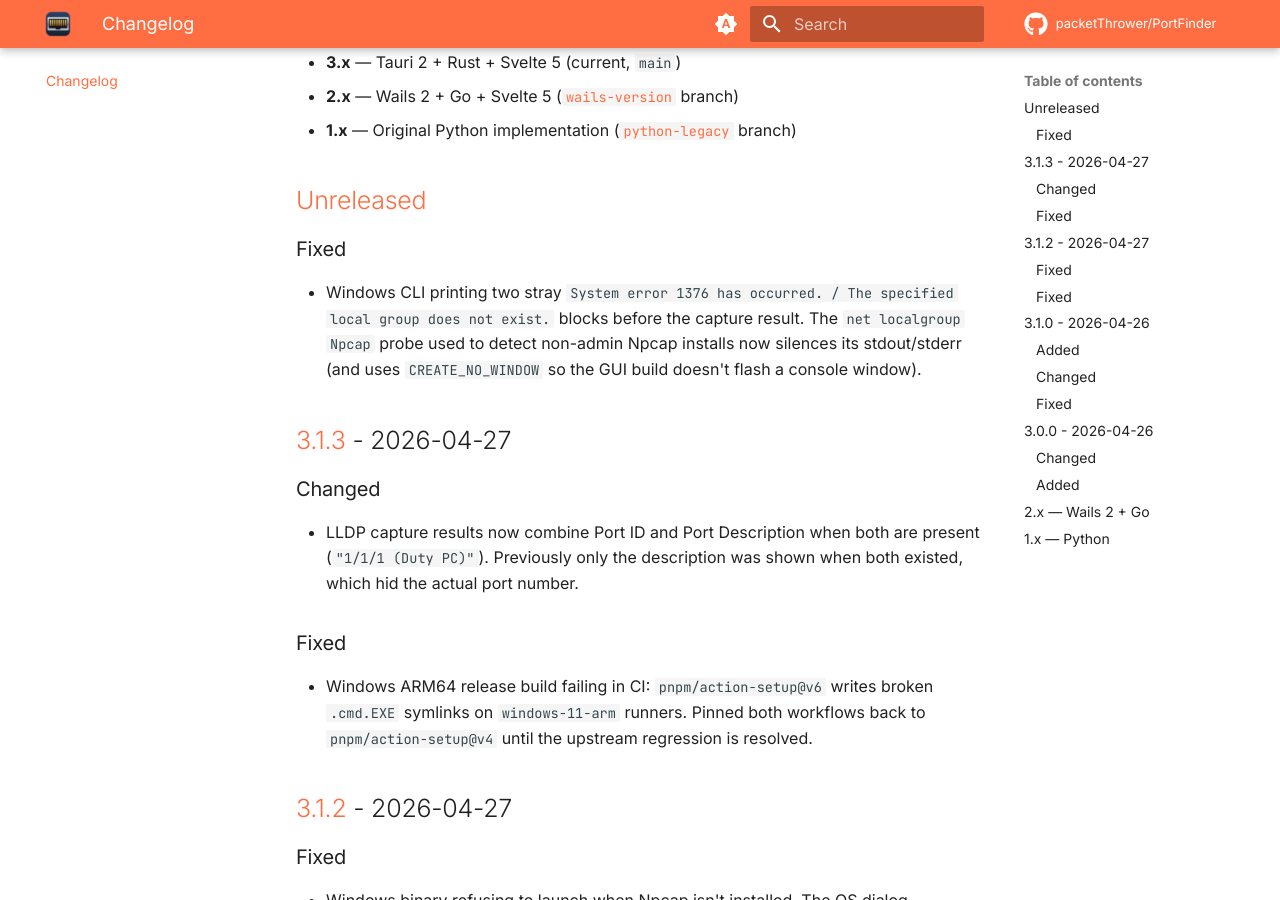
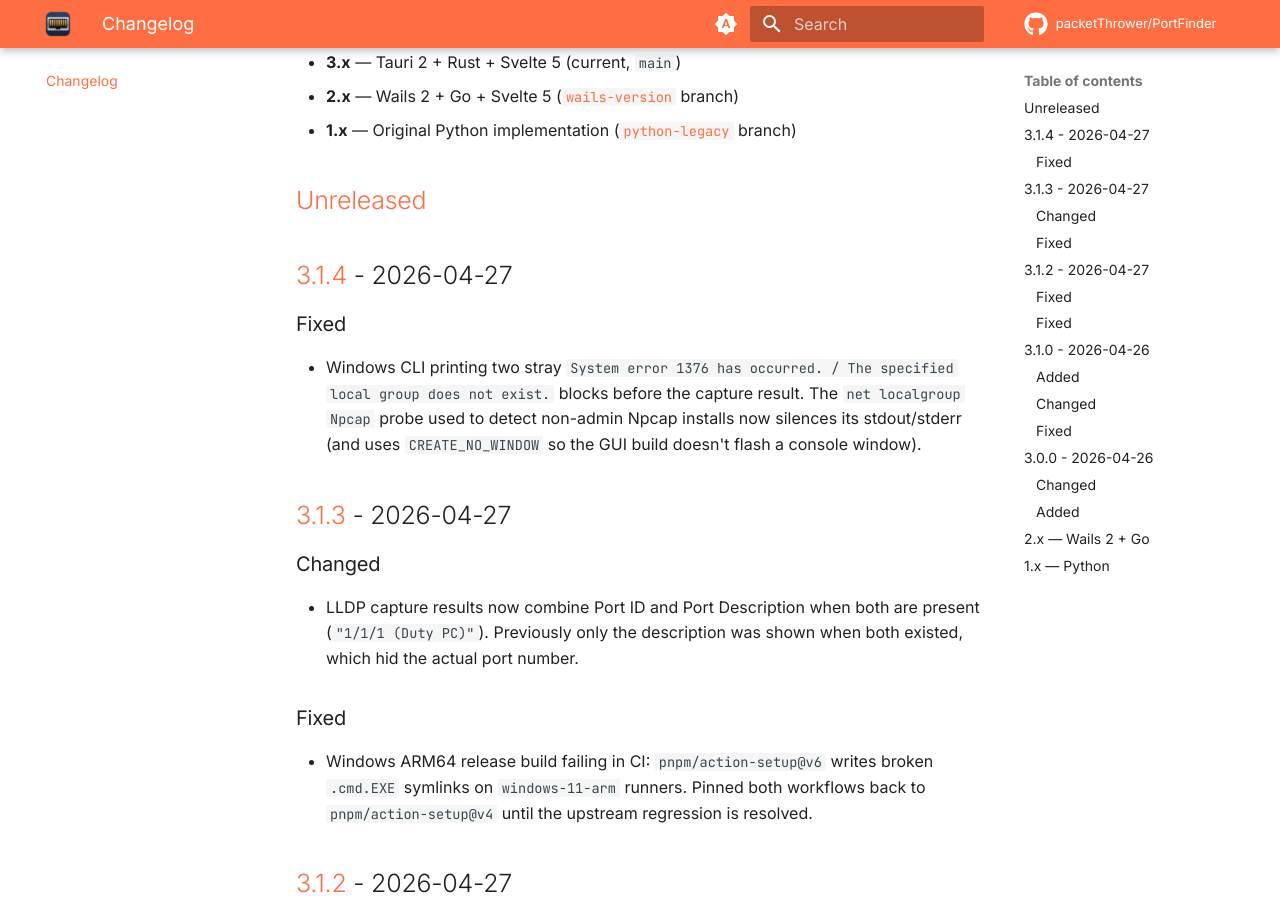
Before and after one commit to packetThrower/PortFinder, an MkDocs documentation site: the page built from docs/changelog.md, in a window 1280 px wide and 900 px high, scrolled down 302 px. Built offline with MkDocs 1.6.1 and Material for MkDocs 9.7.7, drawn with Linux system fonts in a browser that asks for light colours; comment, search, counter and statistics services are not loaded.

Commit message:
Release 3.1.4
Co-Authored-By: Claude Opus 4.7 (1M context) <noreply@anthropic.com>

```diff
--- a/CHANGELOG.md
+++ b/CHANGELOG.md
@@ -12,6 +12,8 @@ Each major version line is a different implementation:
 - **1.x** — Original Python implementation ([`python-legacy`](https://github.com/packetThrower/PortFinder/tree/python-legacy) branch)
 
 ## [Unreleased]
+
+## [3.1.4] - 2026-04-27
 
 ### Fixed
 - Windows CLI printing two stray `System error 1376 has occurred. / The specified local group does not exist.` blocks before the capture result. The `net localgroup Npcap` probe used to detect non-admin Npcap installs now silences its stdout/stderr (and uses `CREATE_NO_WINDOW` so the GUI build doesn't flash a console window).
@@ -97,7 +99,8 @@ Detailed history and source on the [`wails-version`](https://github.com/packetTh
 
 Source on the [`python-legacy`](https://github.com/packetThrower/PortFinder/tree/python-legacy) branch.
 
-[Unreleased]: https://github.com/packetThrower/PortFinder/compare/v3.1.3...HEAD
+[Unreleased]: https://github.com/packetThrower/PortFinder/compare/v3.1.4...HEAD
+[3.1.4]: https://github.com/packetThrower/PortFinder/compare/v3.1.3...v3.1.4
 [3.1.3]: https://github.com/packetThrower/PortFinder/compare/v3.1.2...v3.1.3
 [3.1.2]: https://github.com/packetThrower/PortFinder/compare/v3.1.1...v3.1.2
 [3.1.1]: https://github.com/packetThrower/PortFinder/compare/v3.1.0...v3.1.1
--- a/package.json
+++ b/package.json
@@ -1,7 +1,7 @@
 {
   "name": "portfinder",
   "private": true,
-  "version": "3.1.3",
+  "version": "3.1.4",
   "scripts": {
     "dev": "pnpm --dir frontend dev",
     "build": "pnpm --dir frontend build",
--- a/version.txt
+++ b/version.txt
@@ -1 +1 @@
-3.1.3
+3.1.4
```
Also changed, not shown: 3 other files.
